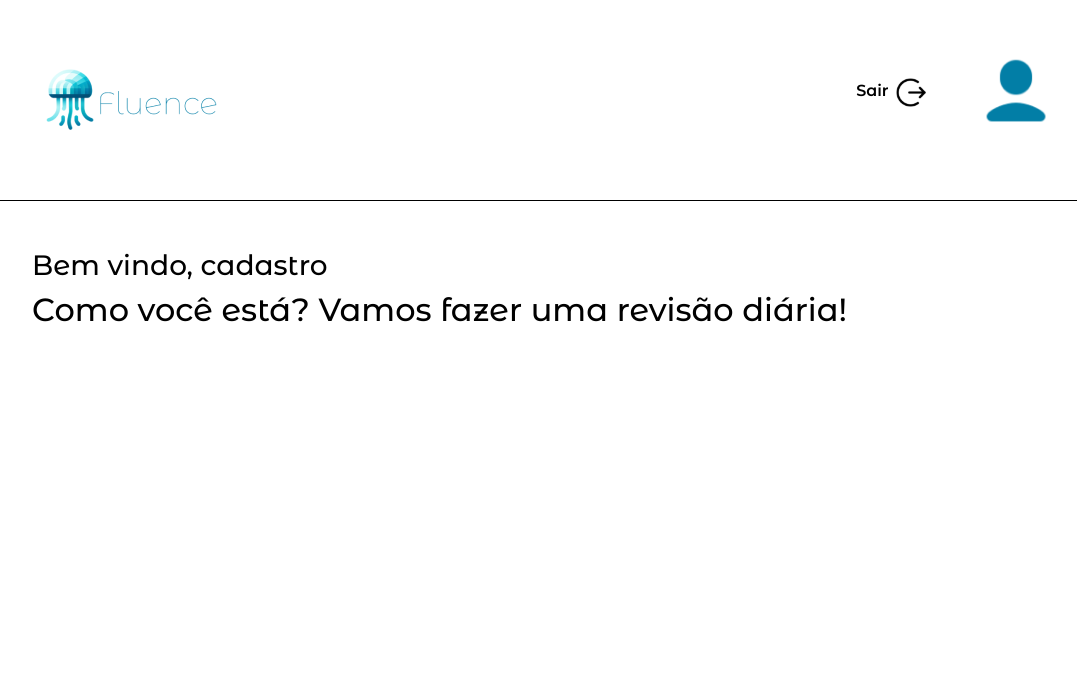
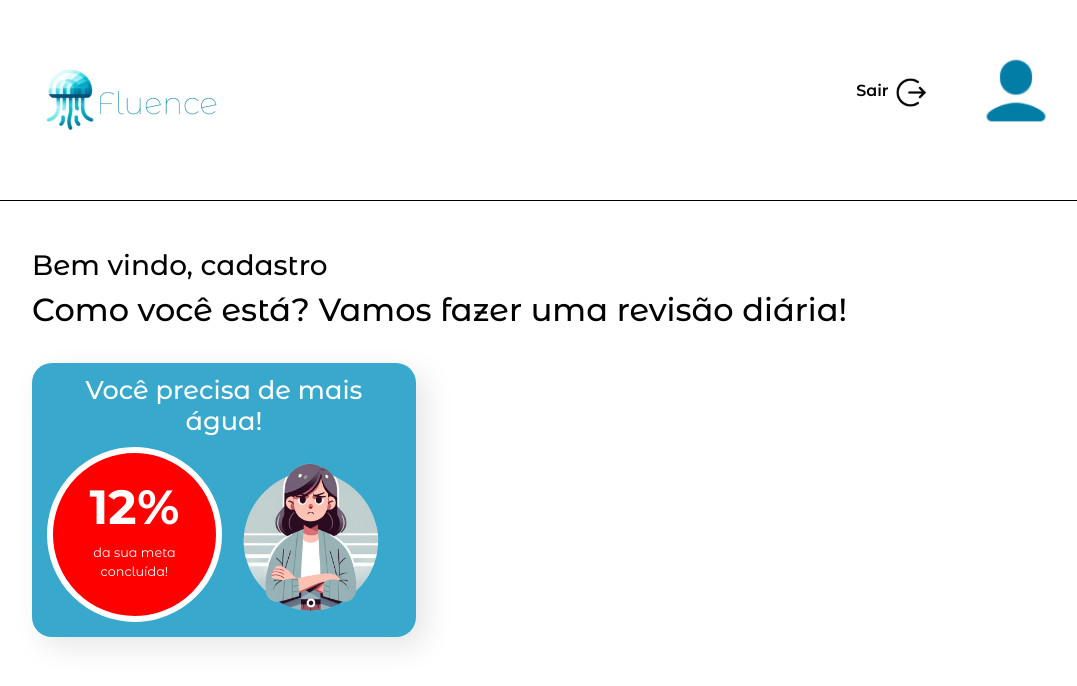
Before and after one commit to lucassperanzini/Fluence_new, a React (Vite) app: page /cadastro in a window 1280 px wide. Shown: the top 686 px of the page, without its empty margins (96-1173 px from the left). Built offline with nearby package versions, Linux system fonts and the light colour scheme; sample sign-in values are in the browser's storage.

Commit message:
novoCard

```diff
--- /dev/null
+++ b/src/routes/Dashboard/Cards/cardPorcentagemMeta.jsx
@@ -0,0 +1,49 @@
+import chateada from "../../../../public/assets/chateada.png"
+import "./style.scss"
+import React, { useEffect, useState } from 'react';
+
+
+
+
+
+function card({porcentagem}){
+
+    const [corDeFundo, setCorDeFundo] = useState('green');
+
+useEffect(() => {
+    if (porcentagem < 30)  {
+        setCorDeFundo('red');
+    } else {
+        setCorDeFundo('green');
+    }
+}, [porcentagem]);
+
+
+    return(
+
+
+        <div className="divCard">
+
+            <h2 className="mensagemHidratacao">Você precisa de mais água!</h2>
+            <div className="containerItens">
+
+                <div className="circle"  style={{backgroundColor:corDeFundo}}>
+                    <span className="porcentagem">{parseInt(porcentagem)}%</span>
+                    <p className="meta">da sua meta concluída!</p>
+                </div>
+
+                <img className="imagemMeta" src={chateada} alt="" />
+
+
+
+            </div>
+
+        </div>
+
+
+    )
+
+}
+
+
+export default card
--- /dev/null
+++ b/src/routes/Dashboard/Cards/style.scss
@@ -0,0 +1,56 @@
+.divCard{
+    margin:2% 10%;
+    padding: 1%;
+    background-color: #38A8CC;
+    border-radius: 20px;
+    box-shadow: 10px 10px 30px rgba(0, 0, 0, 0.1);
+    width: 30%;
+
+    .mensagemHidratacao{
+        font-size: 1.6em;
+        text-align: center;
+    }
+
+    .containerItens{
+        display: flex;
+        justify-content: center;
+        align-items: center;
+
+        .circle {
+            width: 175px;
+            height: 175px;
+            border-radius: 50%;
+            background-color: rgb(255, 55, 55);
+            border: 6px solid white;
+            display: flex;
+            flex-direction: column;
+            justify-content: center;
+            align-items: center;
+
+
+
+
+            .porcentagem{
+                font-size: 3em;
+
+                font-weight: bold;
+
+
+                color: rgb(255, 255, 255);
+
+            }
+
+            .meta{
+                text-align: center;
+                width: 70%;
+                font-size: 0.8em;
+            };
+          }
+
+          .imagemMeta{
+            width: 50%;
+          }
+
+    }
+
+}
--- a/src/routes/Dashboard/Dashboard.jsx
+++ b/src/routes/Dashboard/Dashboard.jsx
@@ -4,6 +4,8 @@ import { useEffect } from "react";
 import { Link, useNavigate, useParams} from "react-router-dom";
 import logoutIcon from "../../../public/assets/Logout.png"
 import Usuario from "../../../public/assets/user.png"
+import Card from "./Cards/cardPorcentagemMeta";
+
 function Dashboard(){
     const navigate = useNavigate();
     const user = localStorage.getItem("user");
@@ -41,6 +43,8 @@ function Dashboard(){
                     <h2>Como você está? Vamos fazer uma revisão diária!</h2>
                 </div>
             </section>
+
+            <Card porcentagem={"12"}/>
         </main>
     )
 }
--- a/src/routes/Dashboard/style.scss
+++ b/src/routes/Dashboard/style.scss
@@ -1,6 +1,7 @@
 main{
     background: white;
     height: 100vh;
+    // margin:2% 10%;
 
     .headerUser{
         width: 100%;
```
Also changed, not shown: public/assets/animado.png (added), public/assets/chateada.png (added).
